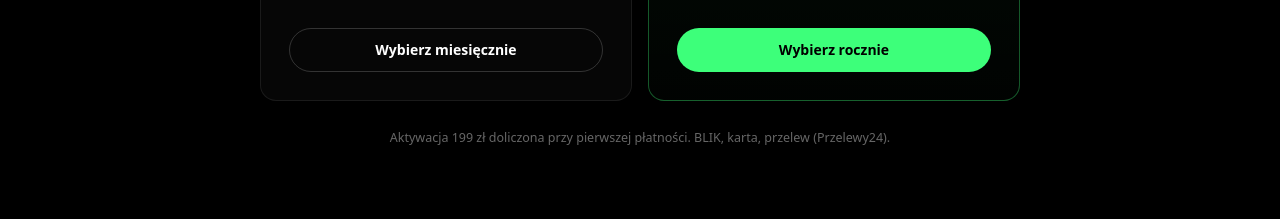
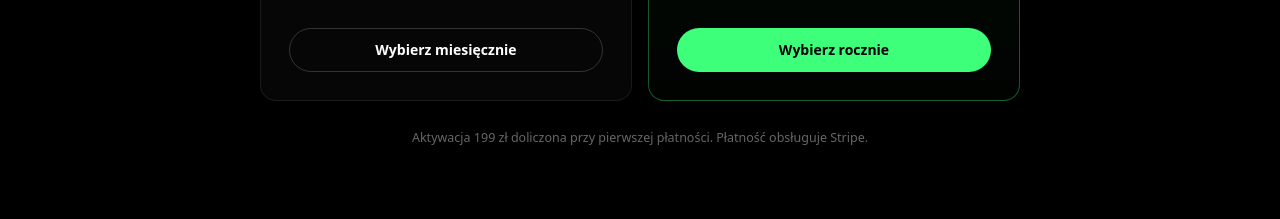
Before and after one commit to maanbrd/Oze-Agent, a Next.js app in the folder web/: page / in a window 1280 px wide. Shown: the part 3020-3239 px from the top of the page. Built offline with nearby package versions, Linux system fonts and the light colour scheme.

Commit message:
docs: sync web onboarding phase status

```diff
--- a/web/components/landing.tsx
+++ b/web/components/landing.tsx
@@ -1384,7 +1384,7 @@ function PricingSection() {
             color: "rgba(255,255,255,0.4)",
           }}
         >
-          Aktywacja 199 zł doliczona przy pierwszej płatności. BLIK, karta, przelew (Przelewy24).
+          Aktywacja 199 zł doliczona przy pierwszej płatności. Płatność obsługuje Stripe.
         </div>
       </div>
     </section>
--- a/web/scripts/check-web-invariants.mjs
+++ b/web/scripts/check-web-invariants.mjs
@@ -98,7 +98,11 @@ assert.match(
   /generateTelegramCode/,
   "Web must have Telegram code helper.",
 );
-assert.doesNotMatch(appSource, /Przelewy24/i, "Web UI must not mention Przelewy24.");
+assert.doesNotMatch(
+  appSource,
+  new RegExp("Przelewy" + "24", "i"),
+  "Web UI must not mention the retired payment provider.",
+);
 
 for (const route of [
   "app/onboarding/google/page.tsx",
```
Also changed, not shown: 3 other files (tests, documents, lock files or other folders).
